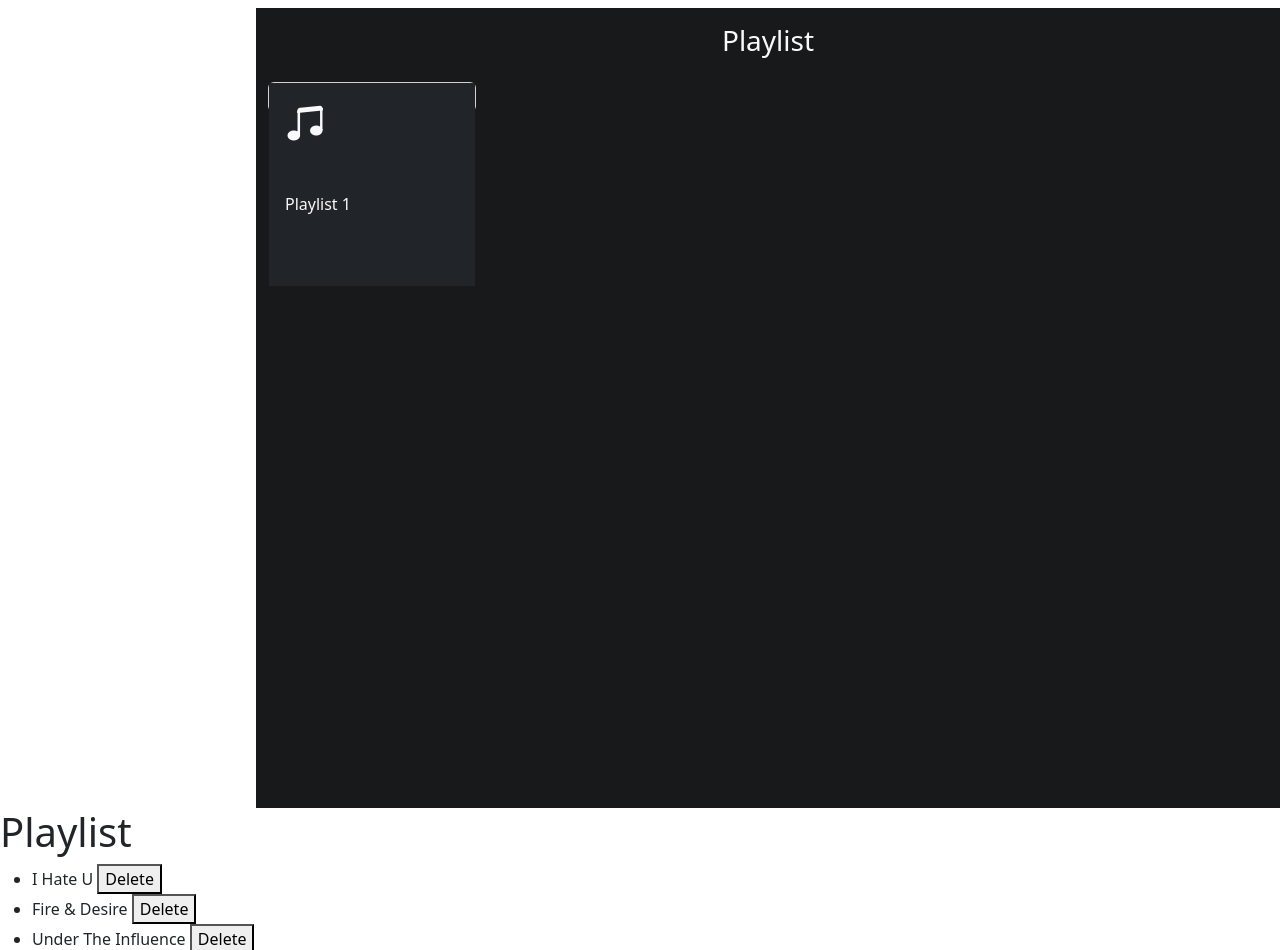
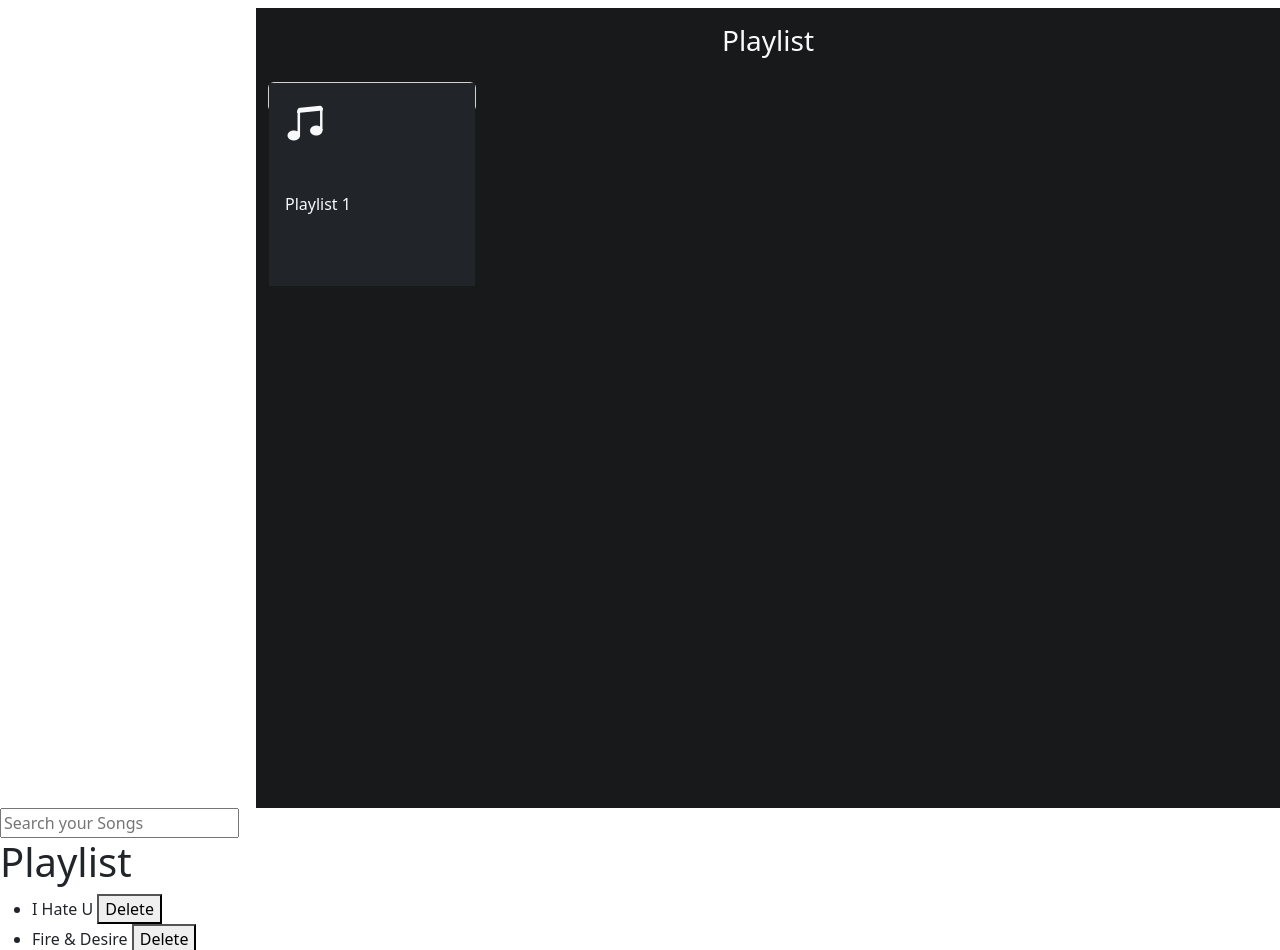
Before and after one commit to ngachadavid/RhythmicMusicApp, a React (Create React App) app in the folder rhythmiq/: page / in a window 1280 px wide. Shown: the top 950 px of the page. Built offline with nearby package versions, Linux system fonts and the light colour scheme; data requests are answered from the project's data file.

Commit message:
Merged with existing collaborators

```diff
--- a/rhythmiq/src/component/App.js
+++ b/rhythmiq/src/component/App.js
@@ -4,6 +4,7 @@ import Library from "./Library";
 import Search from "./Search";
 
 import Playlist from "./PlayList";
+
 
 
 function App() {
@@ -21,7 +22,11 @@ const [songs, setSongs]=useState([])
 
 
       <Library songs={songs}/>
+
+      <Search songs={songs}/>
+
       <Playlist songs={songs} />
+
 
 
     </div>
```
